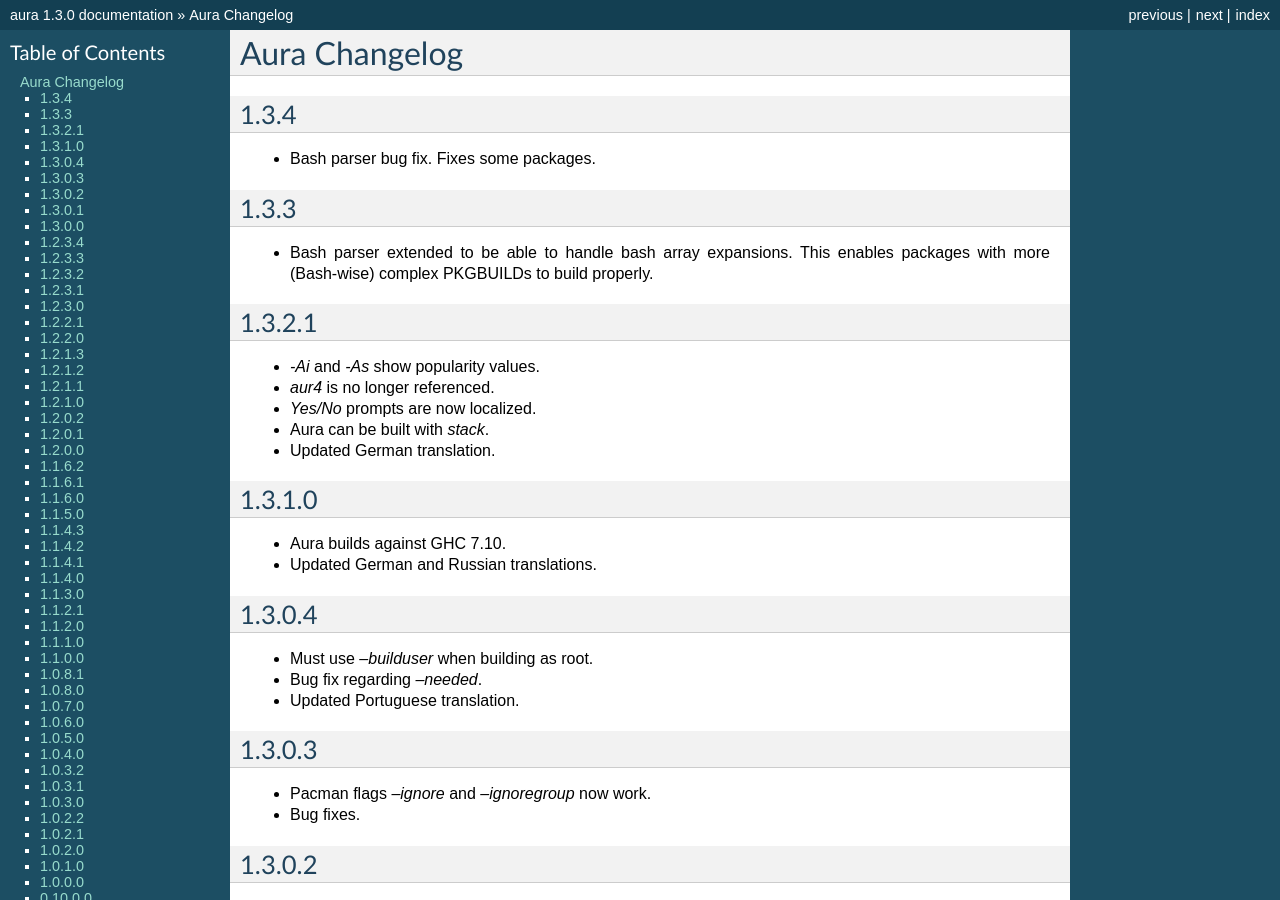
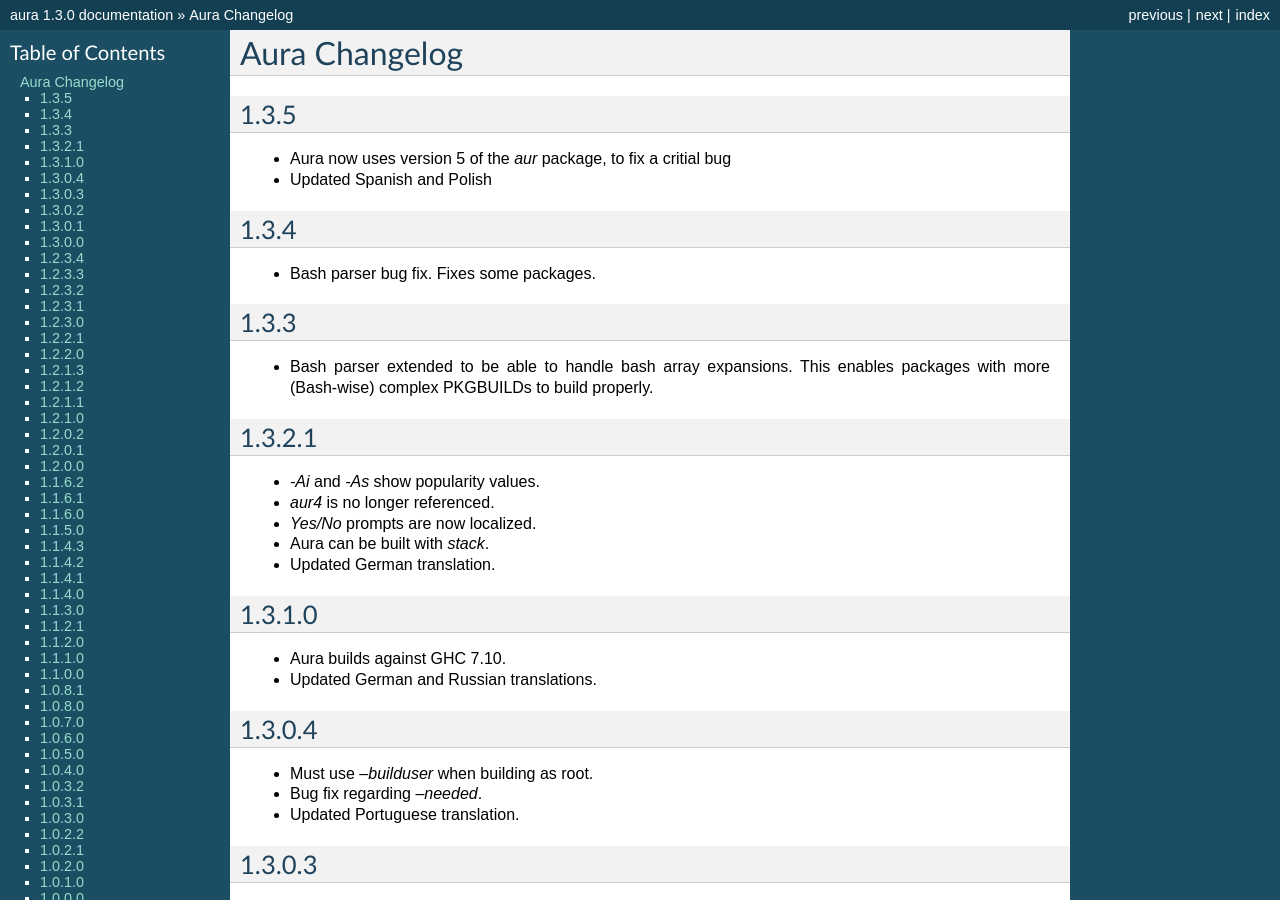
Before and after one commit to fosskers/aura, a Sphinx documentation site: the page built from doc/source/changelog.rst, in a window 1280 px wide and 900 px high. Built offline with Sphinx 7.4.7, drawn with Linux system fonts in a browser that asks for light colours.

Commit message:
1.3.4 -> 1.3.5

```diff
--- a/doc/source/changelog.rst
+++ b/doc/source/changelog.rst
@@ -1,5 +1,10 @@
 Aura Changelog
 ==============
+1.3.5
+-----
+- Aura now uses version 5 of the `aur` package, to fix a critial bug
+- Updated Spanish and Polish
+
 1.3.4
 -----
 - Bash parser bug fix. Fixes some packages.
```
Also changed, not shown: 1 other file.
